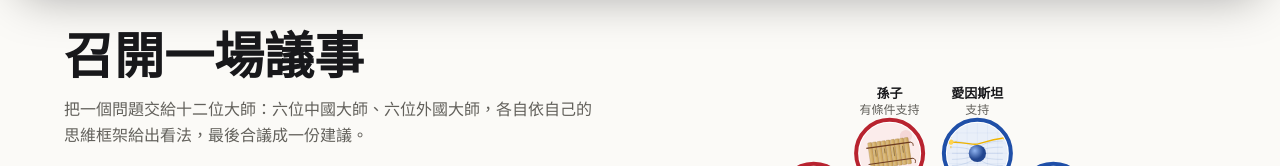
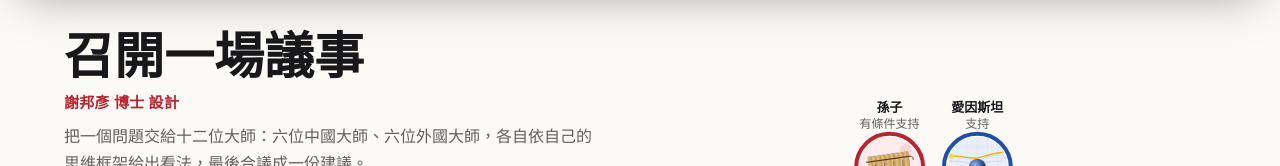
Before and after one commit to stevehsieh1968-dot/master-think-tank, a website: page index.html in a window 1280 px wide. Shown: the part 744-910 px from the top of the page. Drawn offline with Linux system fonts and the light colour scheme; a web font is replaced by a local one.

Commit message:
加上設計者署名：謝邦彥 博士 設計
Co-Authored-By: Claude Opus 5.5 <noreply@anthropic.com>
Claude-Session: https://claude.ai/code/session_0133GswNcPDrxxoSous3UzVK

```diff
--- a/index.html
+++ b/index.html
@@ -4,6 +4,7 @@
 <meta charset="utf-8">
 <meta name="viewport" content="width=device-width,initial-scale=1">
 <title>大師智囊團</title>
+<meta name="author" content="謝邦彥 博士">
 <link rel="preconnect" href="https://fonts.googleapis.com">
 <link href="https://fonts.googleapis.com/css2?family=LXGW+WenKai+TC:wght@700&family=Noto+Serif+TC:wght@600;900&family=Noto+Sans+TC:wght@400;500;700&display=swap" rel="stylesheet">
 <style>
@@ -28,6 +29,9 @@ h2{font-size:clamp(24px,3vw,32px);font-weight:900}
 .banner{background:#0b0f1e;padding:0}
 .banner img{display:block;width:100%;max-width:1240px;height:auto;margin:0 auto;aspect-ratio:1672/941;object-fit:cover}
 @media(min-width:1240px){.banner{padding:24px 0 0;background:linear-gradient(#0b0f1e 70%,var(--bg))}.banner img{border-radius:16px;box-shadow:0 18px 48px rgba(0,0,0,.35)}}
+.byline{margin:.45em 0 0;font:600 15px/1.4 "Noto Serif TC",serif;color:var(--east);letter-spacing:.02em}
+.foot{display:flex;flex-wrap:wrap;justify-content:space-between;gap:8px 24px;padding:20px max(5vw,16px) 28px;background:var(--ink);color:var(--bg);border-top:1px solid color-mix(in srgb,var(--bg) 18%,transparent);font-size:14px}
+.foot span:last-child{font-family:"Noto Serif TC",serif;font-weight:600}
 .hero{display:grid;grid-template-columns:minmax(0,1fr) minmax(0,1.05fr);gap:clamp(20px,4vw,48px);align-items:center}
 form{display:grid;gap:12px;margin-top:22px}
 label{font-weight:700;font-size:15px}
@@ -94,6 +98,7 @@ dt{font-weight:700;font-size:13px;color:var(--mute)}dd{margin:0}
 <section class="band"><div class="wrap hero">
   <div>
     <h1>召開一場議事</h1>
+    <p class="byline">謝邦彥 博士 設計</p>
     <p class="sub">把一個問題交給十二位大師：六位中國大師、六位外國大師，各自依自己的思維框架給出看法，最後合議成一份建議。</p>
     <form id="f">
       <label for="q">你的問題或決策</label>
@@ -125,6 +130,7 @@ dt{font-weight:700;font-size:13px;color:var(--mute)}dd{margin:0}
   <button class="copy" id="copy" type="button">複製總結</button>
   <p class="note" style="color:inherit;opacity:.7">各大師觀點是依其公開著作與言論提煉的思維框架所做的推演，並非本人意見；僅供思考參考，不構成投資、法律或醫療建議。</p>
 </div></section>
+<footer class="foot"><span>大師智囊團</span><span>謝邦彥 博士 設計</span></footer>
 
 <script>
 {
```
